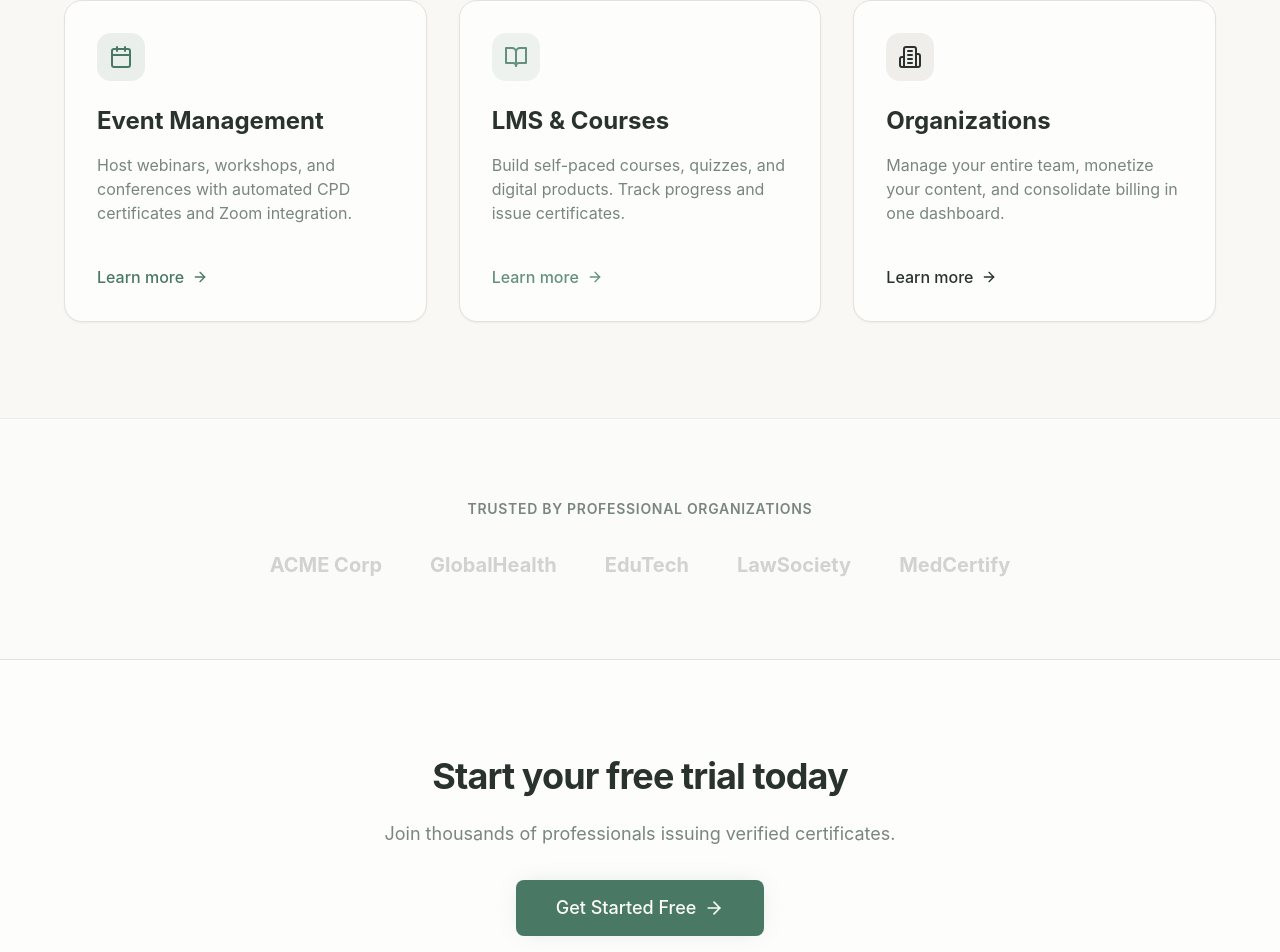
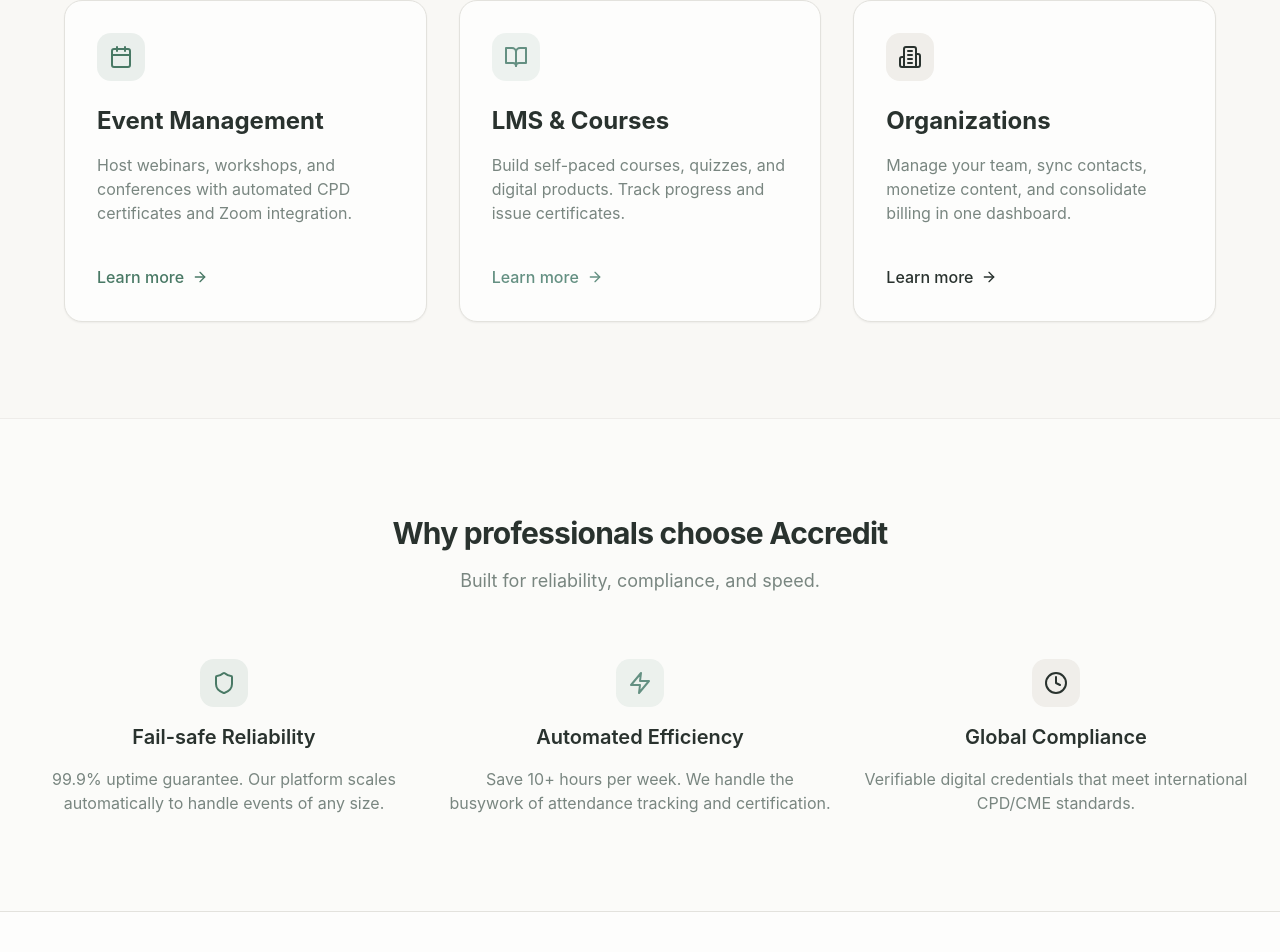
Before and after one commit to Rutvikrj26/cpd_events, a React (Vite) app in the folder frontend/: page / in a window 1280 px wide. Shown: the part 1020-1972 px from the top of the page. Built offline with nearby package versions, Linux system fonts and the light colour scheme; no server answers.

Commit message:
imorved landing page

```diff
--- a/frontend/src/pages/public/LandingPage.tsx
+++ b/frontend/src/pages/public/LandingPage.tsx
@@ -7,6 +7,9 @@
   Calendar,
   BookOpen,
   Building2,
+  Shield,
+  Zap,
+  Clock,
 } from "lucide-react";
 import { Button } from "@/components/ui/button";
 import { Badge } from "@/components/ui/badge";
@@ -42,6 +45,12 @@
               <Button variant="outline" size="lg" className="h-14 px-8 text-lg hover:border-accent/50 hover:bg-accent/5">
                 <BookOpen className="mr-2 h-5 w-5 text-accent" />
                 Explore LMS
+              </Button>
+            </Link>
+            <Link to="/products/organizations">
+              <Button variant="outline" size="lg" className="h-14 px-8 text-lg hover:border-foreground/50 hover:bg-foreground/5">
+                <Building2 className="mr-2 h-5 w-5 text-foreground" />
+                Explore Orgs
               </Button>
             </Link>
           </div>
@@ -102,7 +111,7 @@
                 </div>
                 <h3 className="text-2xl font-bold text-foreground mb-4">Organizations</h3>
                 <p className="text-muted-foreground mb-8 min-h-[80px]">
-                  Manage your entire team, monetize your content, and consolidate billing in one dashboard.
+                  Manage your team, sync contacts, monetize content, and consolidate billing in one dashboard.
                 </p>
                 <div className="flex items-center text-foreground font-medium group-hover:translate-x-1 transition-transform">
                   Learn more <ArrowRight className="ml-2 h-4 w-4" />
@@ -114,17 +123,38 @@
         </div>
       </section>
 
-      {/* Trust Section */}
-      <section className="py-20 bg-background">
-        <div className="container mx-auto px-4 text-center">
-          <p className="text-sm font-semibold text-muted-foreground uppercase tracking-wider mb-8">Trusted by professional organizations</p>
-          <div className="flex flex-wrap justify-center gap-12 opacity-50 grayscale hover:grayscale-0 transition-all duration-500">
-            {/* Placeholders for logos */}
-            <div className="text-xl font-bold text-foreground/40">ACME Corp</div>
-            <div className="text-xl font-bold text-foreground/40">GlobalHealth</div>
-            <div className="text-xl font-bold text-foreground/40">EduTech</div>
-            <div className="text-xl font-bold text-foreground/40">LawSociety</div>
-            <div className="text-xl font-bold text-foreground/40">MedCertify</div>
+      {/* Why Choose Section */}
+      <section className="py-24 bg-background">
+        <div className="container mx-auto px-4">
+          <div className="text-center max-w-3xl mx-auto mb-16">
+            <h2 className="text-3xl font-bold tracking-tight text-foreground mb-4">Why professionals choose Accredit</h2>
+            <p className="text-lg text-muted-foreground">Built for reliability, compliance, and speed.</p>
+          </div>
+
+          <div className="grid md:grid-cols-3 gap-8 text-center px-4">
+            <div className="space-y-4">
+              <div className="mx-auto h-12 w-12 rounded-xl bg-primary/10 text-primary flex items-center justify-center">
+                <Shield className="h-6 w-6" />
+              </div>
+              <h3 className="text-xl font-semibold text-foreground">Fail-safe Reliability</h3>
+              <p className="text-muted-foreground">99.9% uptime guarantee. Our platform scales automatically to handle events of any size.</p>
+            </div>
+
+            <div className="space-y-4">
+              <div className="mx-auto h-12 w-12 rounded-xl bg-accent/10 text-accent flex items-center justify-center">
+                <Zap className="h-6 w-6" />
+              </div>
+              <h3 className="text-xl font-semibold text-foreground">Automated Efficiency</h3>
+              <p className="text-muted-foreground">Save 10+ hours per week. We handle the busywork of attendance tracking and certification.</p>
+            </div>
+
+            <div className="space-y-4">
+              <div className="mx-auto h-12 w-12 rounded-xl bg-secondary text-foreground flex items-center justify-center">
+                <Clock className="h-6 w-6" />
+              </div>
+              <h3 className="text-xl font-semibold text-foreground">Global Compliance</h3>
+              <p className="text-muted-foreground">Verifiable digital credentials that meet international CPD/CME standards.</p>
+            </div>
           </div>
         </div>
       </section>
@@ -147,7 +177,7 @@
           <div className="mt-6 flex items-center justify-center gap-6 text-sm text-muted-foreground">
             <div className="flex items-center gap-2">
               <CheckCircle2 className="h-4 w-4 text-green-500" />
-              <span>14-day free trial</span>
+              <span>free trial</span>
             </div>
             <div className="flex items-center gap-2">
               <CheckCircle2 className="h-4 w-4 text-green-500" />
--- a/frontend/src/pages/public/products/OrganizationsProductPage.tsx
+++ b/frontend/src/pages/public/products/OrganizationsProductPage.tsx
@@ -185,8 +185,8 @@
                         />
                         <FeatureCard
                             icon={ShieldCheck}
-                            title="Shared Resources"
-                            description="Share certificate templates, speaker profiles, and assets across your entire organization."
+                            title="Contact Sync"
+                            description="Sync your organization's contacts across all activities. Build a unified CRM of all your attendees and learners."
                         />
                     </div>
                 </div>
```
